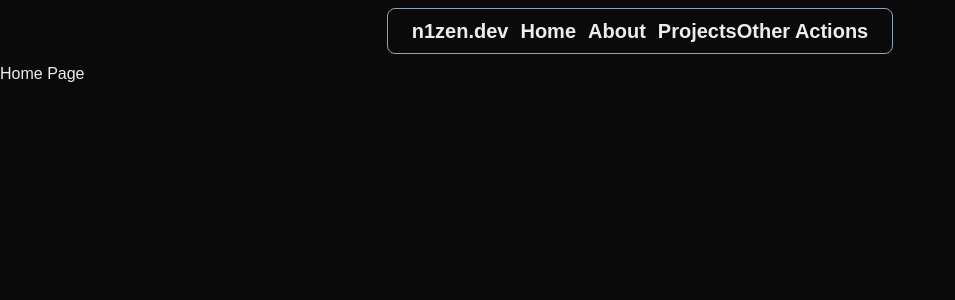
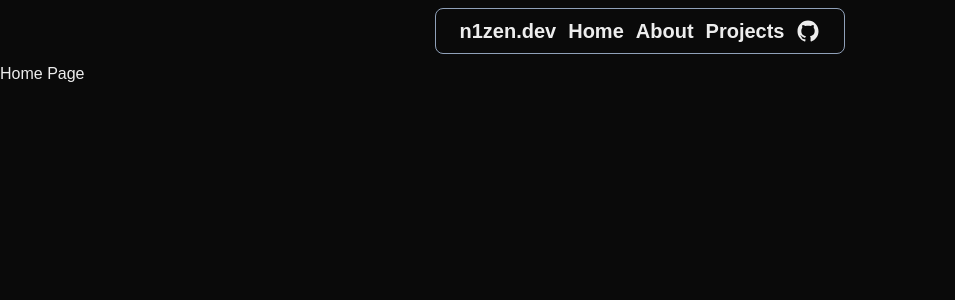
Before and after one commit to n1zen/portfolio-next, a Next.js app: page / in a window 1280 px wide. Shown: the top 300 px of the page, without its empty margins (0-955 px from the left). Built offline with nearby package versions, Linux system fonts and the light colour scheme.

Commit message:
playing with icons

```diff
--- a/app/components/ActionBar.tsx
+++ b/app/components/ActionBar.tsx
@@ -1,9 +1,8 @@
 import { IoLogoGithub } from "react-icons/io";
-
 export default function ActionBar() {
     return(
-        <div>
-            <IoLogoGithub />
+        <div className="ml-3 ">
+            <IoLogoGithub fontSize={"1.5em"}/>
         </div>
     );
 }
--- a/app/components/Header.tsx
+++ b/app/components/Header.tsx
@@ -12,7 +12,7 @@ export default function Header() {
             <NavBar/>
             {/* Other Actions */}
             <div className="p-0 m-0 flex justify-center items-center">
-                <h1 className="font-bold text-xl">Other Actions</h1>
+                <ActionBar />
             </div>
         </header>
     );
```
